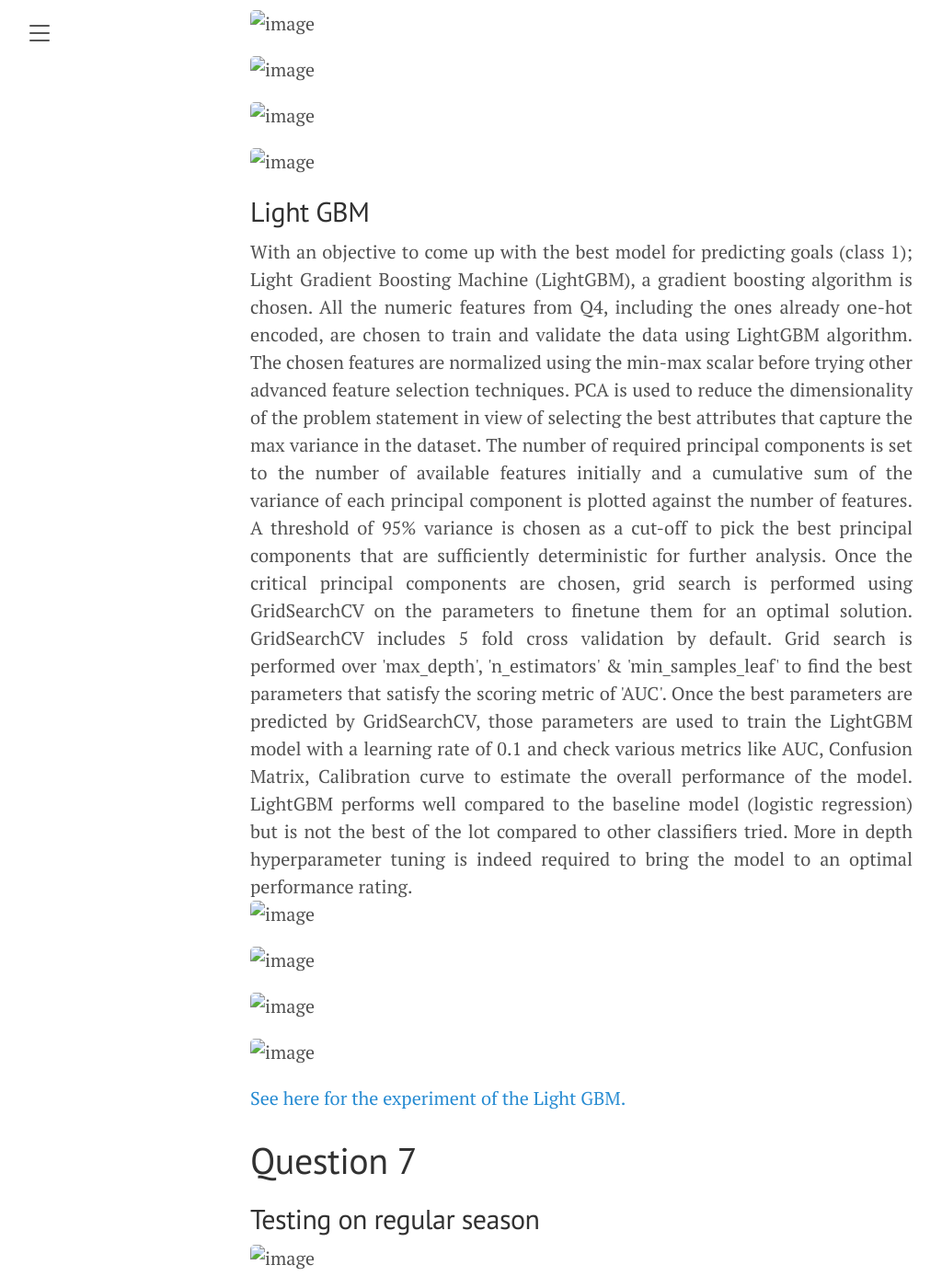
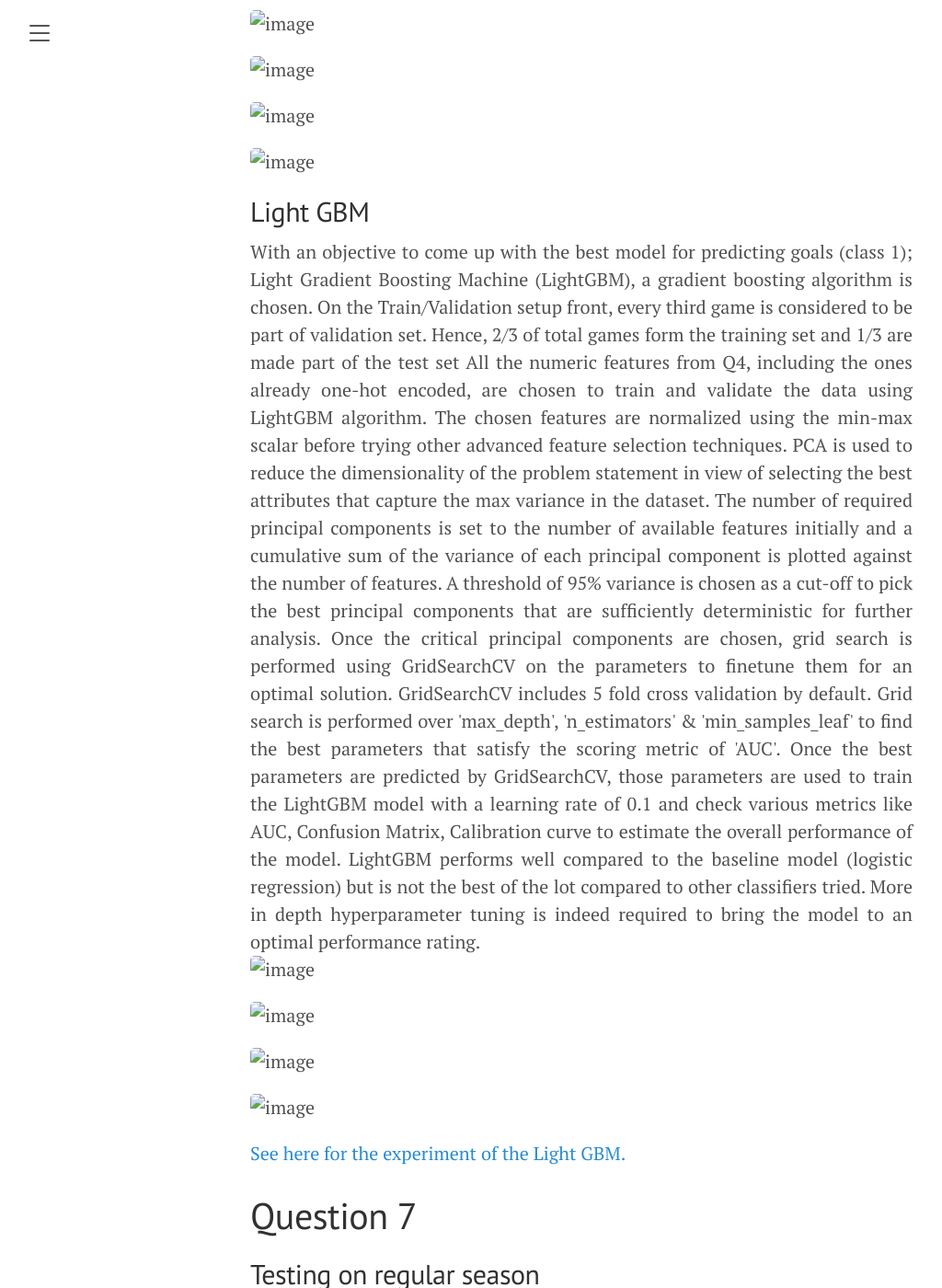
Before and after one commit to KrishnaManeeshaDendukuri/ift6758, a Jekyll site: the page built from ift6758-blog-template-main/_posts/2021-11-25-ift6758-milestone-2.md, in a window 1280 px wide and 1400 px high, scrolled down 11945 px. Shown: the whole window at 92% size, without its empty margins (8-1032 px from the left). Built offline with Jekyll 4.4.1, drawn with Linux system fonts in a browser that asks for light colours.

Commit message:
update lightgbm data split strategy

```diff
--- a/ift6758-blog-template-main/_posts/2021-11-25-ift6758-milestone-2.md
+++ b/ift6758-blog-template-main/_posts/2021-11-25-ift6758-milestone-2.md
@@ -259,6 +259,7 @@ The commet log can be found [here.](https://www.comet.ml/kleitoun/neural-net/d19
 
 <div style="text-align: justify">
 With an objective to come up with the best model for predicting goals (class 1); Light Gradient Boosting Machine (LightGBM), a gradient boosting algorithm is chosen.
+On the Train/Validation setup front, every third game is considered to be part of validation set. Hence, 2/3 of total games form the training set and 1/3 are made part of the test set
 
 All the numeric features from Q4, including the ones already one-hot encoded, are chosen to train and validate the data using LightGBM algorithm.
 
```
